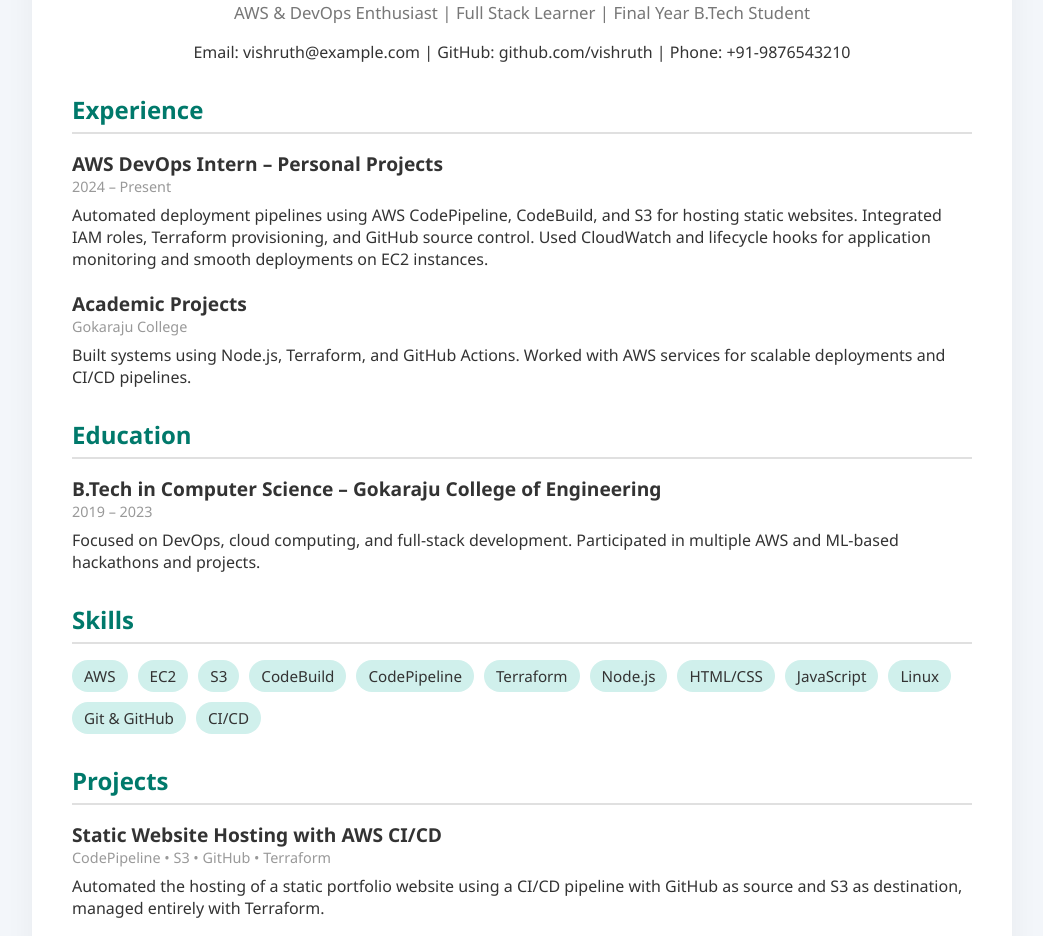
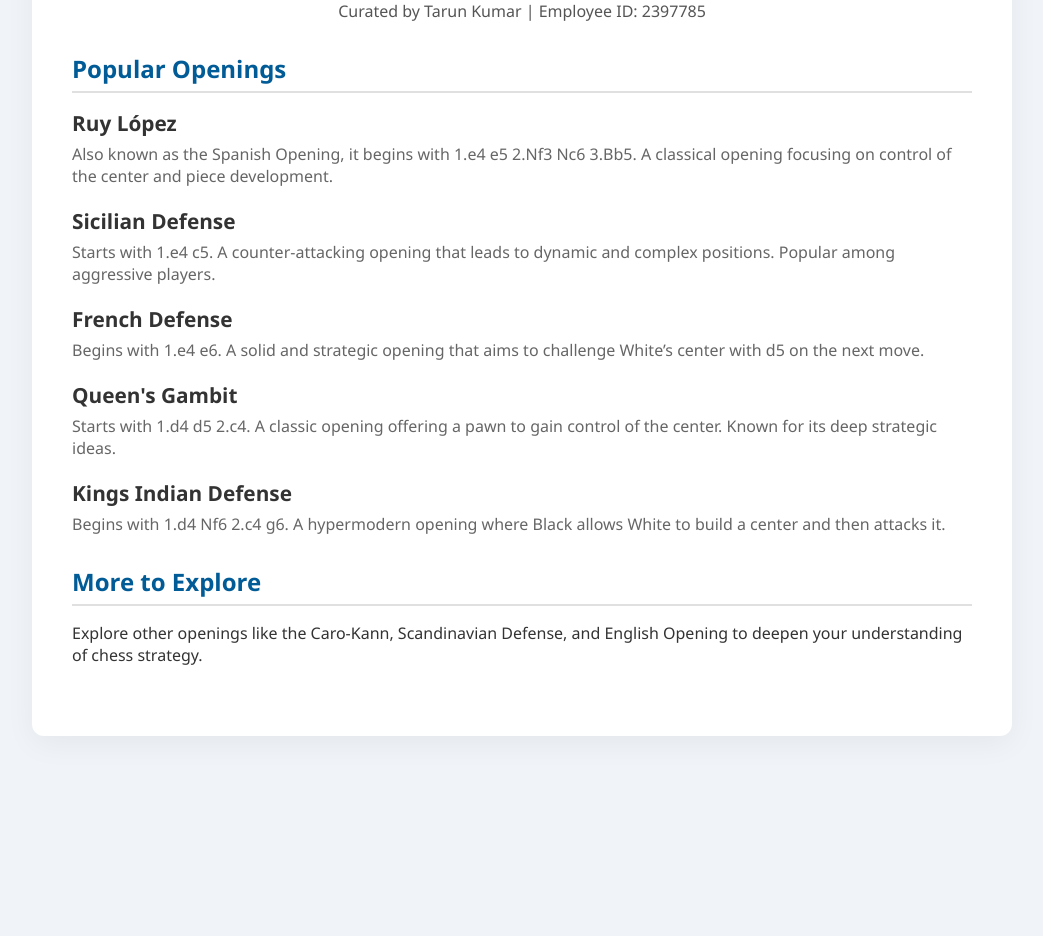
Before and after one commit to ftwtarun07/final_use_case, a plain HTML site: page index.html in a window 1280 px wide. Shown: the part 151-1087 px from the top of the page, without its empty margins (118-1161 px from the left). After the commit the page ends 927 px from the top, so only its background shows below. Drawn offline with Linux system fonts and the light colour scheme.

Commit message:
Update index.html

```diff
--- a/index.html
+++ b/index.html
@@ -3,12 +3,12 @@
 <head>
   <meta charset="UTF-8" />
   <meta name="viewport" content="width=device-width, initial-scale=1.0"/>
-  <title>Vishruth Solomon – Resume</title>
+  <title>Chess Openings by Tarun Kumar</title>
   <style>
     body {
       margin: 0;
       font-family: 'Segoe UI', sans-serif;
-      background: #f3f6fa;
+      background: #f0f4f8;
       color: #333;
     }
     .container {
@@ -29,122 +29,71 @@
       color: #222;
     }
     .header p {
-      font-size: 1.05rem;
-      color: #777;
+      font-size: 1rem;
+      color: #555;
     }
     .section {
       margin-bottom: 30px;
     }
     .section h2 {
-      color: #00796b;
+      color: #005b96;
       border-bottom: 2px solid #e0e0e0;
       padding-bottom: 6px;
       margin-bottom: 16px;
     }
-    .item {
+    .opening {
       margin-bottom: 20px;
     }
-    .item h3 {
+    .opening h3 {
       margin: 0;
-      font-size: 1.2rem;
+      font-size: 1.3rem;
       color: #333;
     }
-    .item span {
-      display: block;
-      color: #999;
-      font-size: 0.9rem;
-      margin-bottom: 8px;
-    }
-    .item p {
-      margin: 0;
-    }
-    .skills {
-      display: flex;
-      flex-wrap: wrap;
-      gap: 10px;
-    }
-    .skills span {
-      background: #d0f0ec;
-      padding: 6px 12px;
-      border-radius: 20px;
-      font-size: 0.95rem;
-    }
-    @media (max-width: 600px) {
-      .container {
-        padding: 20px;
-      }
-      .header h1 {
-        font-size: 2rem;
-      }
+    .opening p {
+      margin: 6px 0 0;
+      color: #666;
     }
   </style>
 </head>
 <body>
   <div class="container">
     <div class="header">
-      <h1>Korada Vishruth Solomon Kumar</h1>
-      <p>AWS & DevOps Enthusiast | Full Stack Learner | Final Year B.Tech Student</p>
-Email: vishruth@example.com | GitHub: github.com/vishruth | Phone: +91-9876543210</p>
+      <h1>Chess Openings</h1>
+      <p>Curated by Tarun Kumar | Employee ID: 2397785</p>
     </div>
 
     <div class="section">
-      <h2>Experience</h2>
-      <div class="item">
-        <h3>AWS DevOps Intern – Personal Projects</h3>
-        <span>2024 – Present</span>
-        <p>Automated deployment pipelines using AWS CodePipeline, CodeBuild, and S3 for hosting static websites. Integrated IAM roles, Terraform provisioning, and GitHub source control. Used CloudWatch and lifecycle hooks for application monitoring and smooth deployments on EC2 instances.</p>
+      <h2>Popular Openings</h2>
+
+      <div class="opening">
+        <h3>Ruy López</h3>
+        <p>Also known as the Spanish Opening, it begins with 1.e4 e5 2.Nf3 Nc6 3.Bb5. A classical opening focusing on control of the center and piece development.</p>
       </div>
-      <div class="item">
-        <h3>Academic Projects</h3>
-        <span>Gokaraju College</span>
-        <p>Built systems using Node.js, Terraform, and GitHub Actions. Worked with AWS services for scalable deployments and CI/CD pipelines.</p>
+
+      <div class="opening">
+        <h3>Sicilian Defense</h3>
+        <p>Starts with 1.e4 c5. A counter-attacking opening that leads to dynamic and complex positions. Popular among aggressive players.</p>
+      </div>
+
+      <div class="opening">
+        <h3>French Defense</h3>
+        <p>Begins with 1.e4 e6. A solid and strategic opening that aims to challenge White’s center with d5 on the next move.</p>
+      </div>
+
+      <div class="opening">
+        <h3>Queen's Gambit</h3>
+        <p>Starts with 1.d4 d5 2.c4. A classic opening offering a pawn to gain control of the center. Known for its deep strategic ideas.</p>
+      </div>
+
+      <div class="opening">
+        <h3>Kings Indian Defense</h3>
+        <p>Begins with 1.d4 Nf6 2.c4 g6. A hypermodern opening where Black allows White to build a center and then attacks it.</p>
       </div>
     </div>
 
     <div class="section">
-      <h2>Education</h2>
-      <div class="item">
-        <h3>B.Tech in Computer Science – Gokaraju College of Engineering</h3>
-        <span>2019 – 2023</span>
-        <p>Focused on DevOps, cloud computing, and full-stack development. Participated in multiple AWS and ML-based hackathons and projects.</p>
-      </div>
-    </div>
-
-    <div class="section">
-      <h2>Skills</h2>
-      <div class="skills">
-        <span>AWS</span>
-        <span>EC2</span>
-        <span>S3</span>
-        <span>CodeBuild</span>
-        <span>CodePipeline</span>
-        <span>Terraform</span>
-        <span>Node.js</span>
-        <span>HTML/CSS</span>
-        <span>JavaScript</span>
-        <span>Linux</span>
-        <span>Git & GitHub</span>
-        <span>CI/CD</span>
-      </div>
-    </div>
-
-    <div class="section">
-      <h2>Projects</h2>
-      <div class="item">
-        <h3>Static Website Hosting with AWS CI/CD</h3>
-        <span>CodePipeline • S3 • GitHub • Terraform</span>
-        <p>Automated the hosting of a static portfolio website using a CI/CD pipeline with GitHub as source and S3 as destination, managed entirely with Terraform.</p>
-      </div>
-      <div class="item">
-        <h3>Action Detection Survey Tool</h3>
-        <span>Python • ML • Research Tools</span>
-        <p>Surveyed top 50 journals for state-of-the-art machine learning models in action detection using automated scraping and classification techniques.</p>
-      </div>
-    </div>
-
-    <div class="section">
-      <h2>Interests</h2>
-      <p>Table Tennis, Volleyball, Basketball, Snooker, Hiking, Chess, Exploring Cloud DevOps and Infrastructure as Code.</p>
+      <h2>More to Explore</h2>
+      <p>Explore other openings like the Caro-Kann, Scandinavian Defense, and English Opening to deepen your understanding of chess strategy.</p>
     </div>
   </div>
 </body>
```
